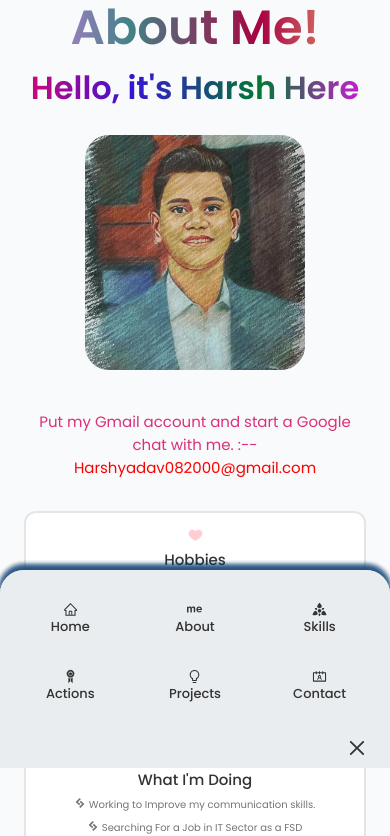
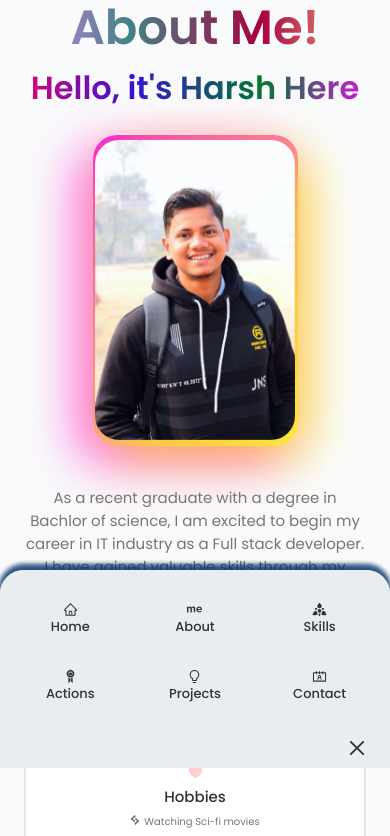
Before and after one commit to VigorousyT/Projects, a React (Create React App) app in the folder portfolio-react-app/: page / in a window 390 px wide. Shown: the part 920-1756 px from the top of the page. Built offline with nearby package versions, Linux system fonts and the light colour scheme; the HTML template or start-up script is replaced by a standard one.

Commit message:
Added styles - 3

```diff
--- a/portfolio-react-app/src/components/About/About.css
+++ b/portfolio-react-app/src/components/About/About.css
@@ -6,9 +6,28 @@
 
 .about__img {
   background: linear-gradient(315deg, #ffec61, #f321d7);
-  width: 350px;
+  width: 310px;
   border-radius: 1.5rem;
   justify-self: left;
+  box-shadow: -15px 15px 50px #ff01dda3;
+}
+
+.about__img__img {
+  width: 300px;
+  margin-top: 0.25rem;
+  margin-left: 0.25rem;
+  border-radius: 1.5rem;
+  box-shadow: 15px 15px 50px #ffe100b5;
+  animation: fadeIn 8s;
+}
+
+@keyframes fadeIn {
+  from {
+    opacity: 0;
+  }
+  to {
+    opacity: 1;
+  }
 }
 
 .about__info {
@@ -86,8 +105,15 @@
     justify-self: center;
   }
   .about__img {
-    width: 220px;
+    width: 205px;
     justify-self: center;
+  }
+  .about__img__img {
+    background: linear-gradient(315deg, #ffec61, #f321d7);
+    width: 200px;
+    margin-top: 0.3rem;
+    margin-left: 0.15rem;
+    border-radius: 1.5rem;
   }
   .about__box {
     padding: 0.75rem 0.5rem;
--- a/portfolio-react-app/src/components/About/About.jsx
+++ b/portfolio-react-app/src/components/About/About.jsx
@@ -1,6 +1,6 @@
 import React from "react";
 import "./About.css";
-import HarshImg from "../../assets/logo.jpg";
+import HarshImg from "../../assets/My project-1.png";
 import { BsGraphUp, BsFileEarmarkPdfFill } from "react-icons/bs";
 import { FcLikePlaceholder } from "react-icons/fc";
 import { RiCharacterRecognitionLine } from "react-icons/ri";
@@ -17,16 +17,26 @@ function About() {
         <h4 className="about2__title2">Hello, it's Harsh Here</h4>
         <br />
         <div className="about__container container grid">
-          <img src={HarshImg} alt="" className="about__img" />
+          <div className="about__img">
+            <img src={HarshImg} alt="" className="about__img__img" />
+          </div>
 
           <div className="about__data">
             <p className="about__description">
-              {/* here give your about  */}
-              <p style={{ color: "#d5005cd0" }}>
-                Put my Gmail account and start a Google chat with me. :--
-                <span style={{ color: "red" }}>Harshyadav082000@gmail.com</span>
-              </p>
+              As a recent graduate with a degree in Bachlor of science, I am
+              excited to begin my career in IT industry as a Full stack
+              developer. I have gained valuable skills through my coursework,
+              including{" "}
+              <a href="/skills" style={{ color: "#a00050" }}>
+                these skills
+              </a>
+              . I am eager to apply these skills in a professional setting and
+              continue to learn and grow in my field.
             </p>
+            <span style={{ color: "#d5005cd0" }}>
+              Put my Gmail account and start a Google chat with me. :--
+              <span style={{ color: "red" }}>Harshyadav082000@gmail.com</span>
+            </span>
 
             <div className="about__info grid">
               <div className="about__box">
--- a/portfolio-react-app/src/components/Component.css
+++ b/portfolio-react-app/src/components/Component.css
@@ -241,7 +241,7 @@
 
 .footer__copyright {
   display: block;
-  margin-top: 4.5rem;
+  margin-top: 4rem;
   color: whitesmoke;
   text-align: center;
   font-size: var(--smaller-font-size);
@@ -262,7 +262,7 @@
 /* For large devices */
 @media screen and (max-width: 992px) {
   .footer__social-link {
-    padding: 0.25rem;
+    padding: 0.3rem;
     border-radius: 0.25rem;
     font-size: 1rem;
   }
```
Also changed, not shown: portfolio-react-app/src/assets/My project-1.png (added).
